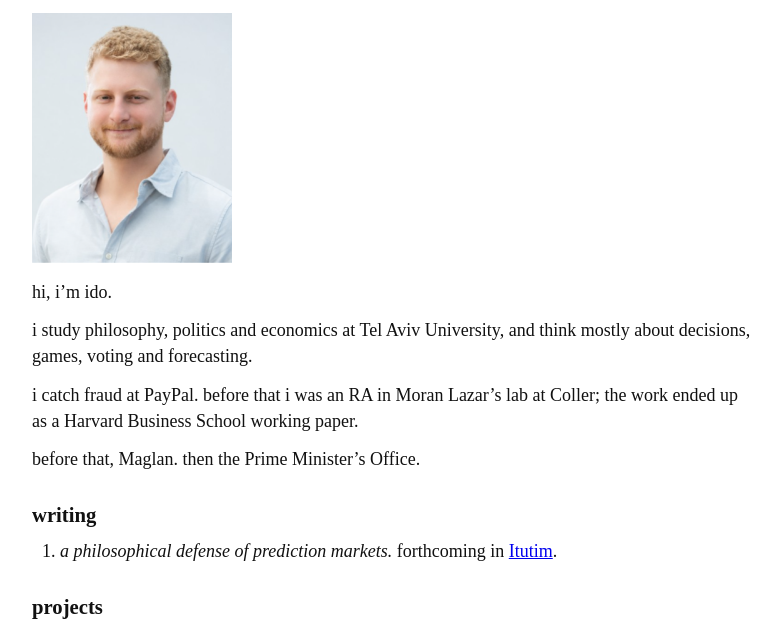
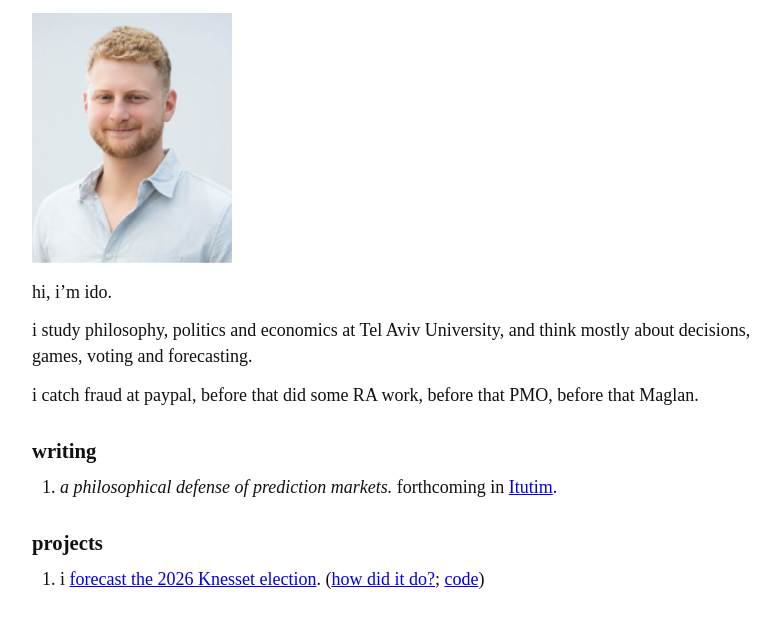
Before and after one commit to idoherling/idoherling.github.io, a plain HTML site: page index.html in a window 1280 px wide. Shown: the part 127-753 px from the top of the page, without its empty margins (248-1029 px from the left). Drawn offline with Linux system fonts and the light colour scheme.

Commit message:
Simplify background line
Co-Authored-By: Claude Opus 5.5 <noreply@anthropic.com>
Claude-Session: https://claude.ai/code/session_01TjkfGN2Qy4Hh1Avoui1eke

```diff
--- a/index.html
+++ b/index.html
@@ -41,9 +41,7 @@
 
 <p>i study philosophy, politics and economics at Tel Aviv University, and think mostly about decisions, games, voting and forecasting.</p>
 
-<p>i catch fraud at PayPal. before that i was an RA in Moran Lazar’s lab at Coller; the work ended up as a Harvard Business School working paper.</p>
-
-<p>before that, Maglan. then the Prime Minister’s Office.</p>
+<p>i catch fraud at paypal, before that did some RA work, before that PMO, before that Maglan.</p>
 
 <h3>writing</h3>
 <ol>
```
